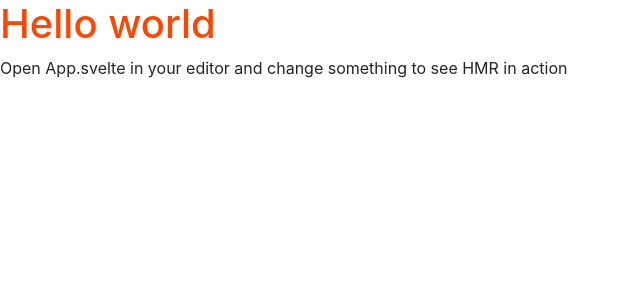
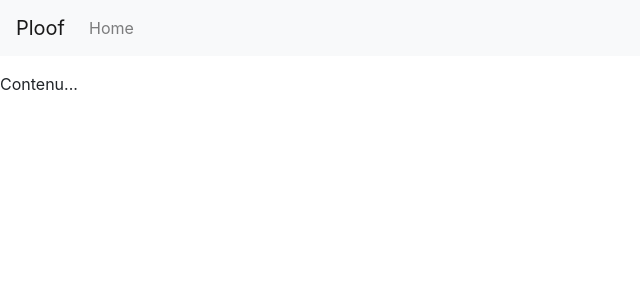
Before and after one commit to Galimede/nuit-info-2020, a Svelte app in the folder ploof/: page / in a window 1280 px wide. Shown: the top 300 px of the page, without its empty margins (0-640 px from the left). Built offline with nearby package versions, Linux system fonts and the light colour scheme.

Commit message:
:lipstick: Add basic navbar and replace default content

```diff
--- a/ploof/src/App.svelte
+++ b/ploof/src/App.svelte
@@ -1,12 +1,16 @@
 <script>
-  const world = 'world'; // edit world and save to see hmr update
+  import Header from "./Header.svelte";
+
 </script>
 
 <style>
-  h1 {
-    color: orangered; /* change color an save to see hmr update */
+  .header {
+    margin-bottom: 1rem;
   }
 </style>
 
-<h1>Hello {world}</h1>
-<p>Open App.svelte in your editor and change something to see HMR in action</p>
+<div class="header">
+<Header />
+</div>
+
+Contenu...
--- /dev/null
+++ b/ploof/src/Header.svelte
@@ -0,0 +1,21 @@
+<script>
+
+</script>
+
+<style>
+
+</style>
+
+<nav class="navbar navbar-expand-lg navbar-light bg-light">
+    <a class="navbar-brand" href="#">Ploof</a>
+    <button class="navbar-toggler" type="button" data-toggle="collapse" data-target="#navbarNav" aria-controls="navbarNav" aria-expanded="false" aria-label="Toggle navigation">
+      <span class="navbar-toggler-icon"></span>
+    </button>
+    <div class="collapse navbar-collapse" id="navbarNav">
+      <ul class="navbar-nav">
+        <li class="nav-item">
+          <a class="nav-link" href="#">Home</a>
+        </li>
+      </ul>
+    </div>
+</nav>
```
